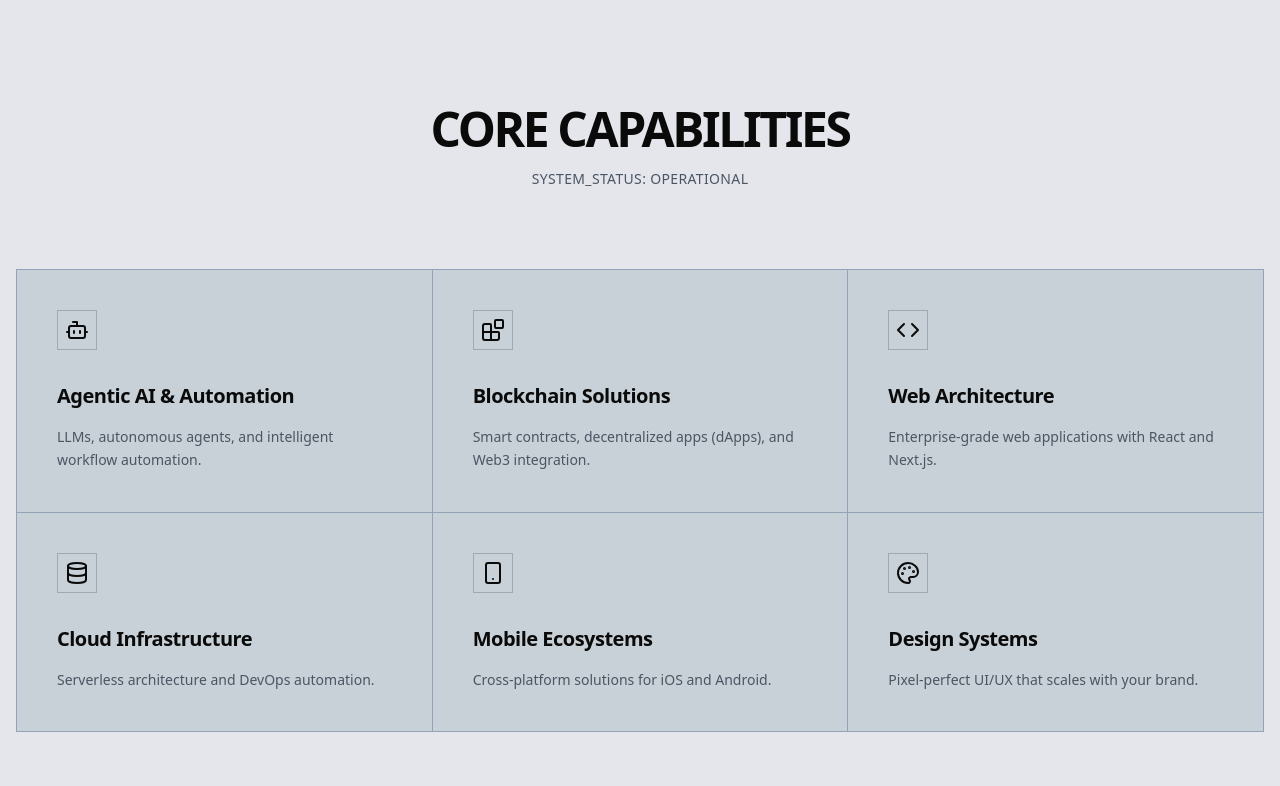
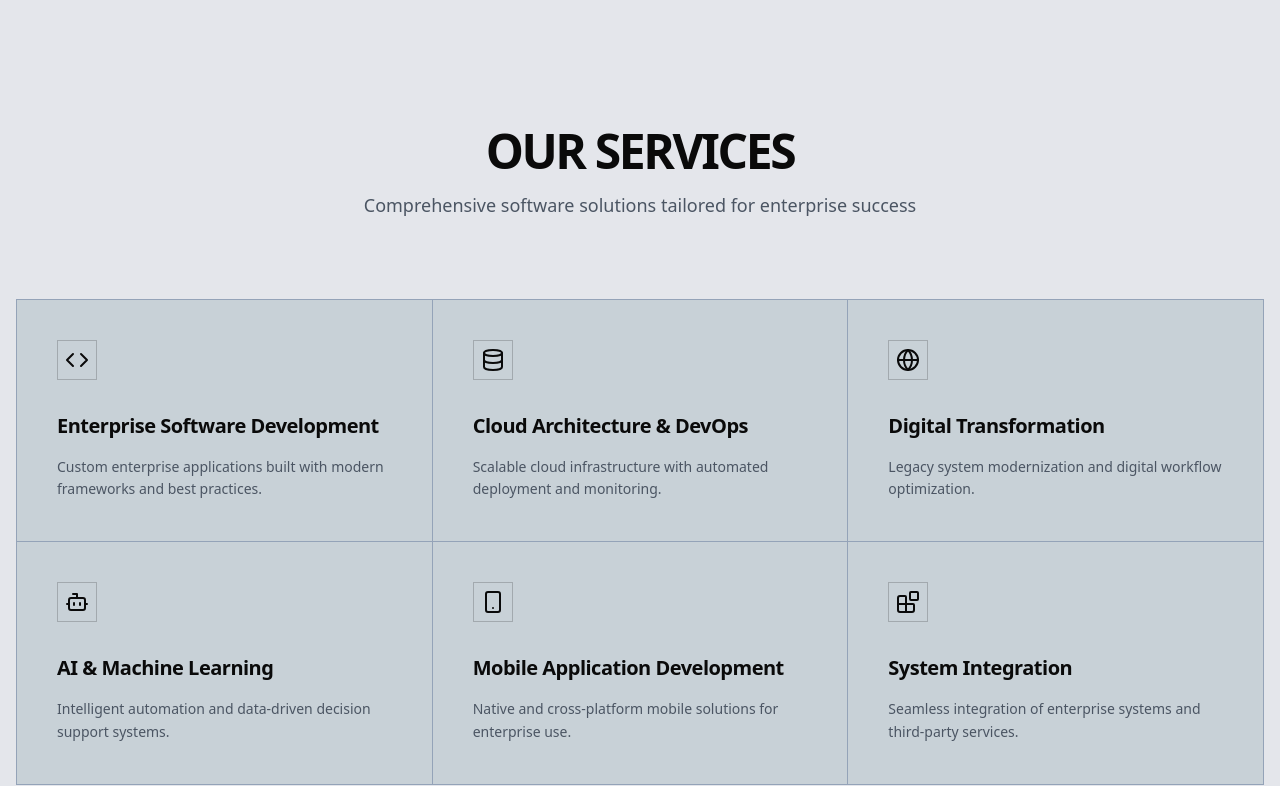
Before and after one commit to t9fiction/numeric-souls, a Next.js app: page / in a window 1280 px wide. Shown: the part 824-1610 px from the top of the page. Built offline with nearby package versions, Linux system fonts and the light colour scheme.

Commit message:
added some changes

```diff
--- a/src/components/sections/About.tsx
+++ b/src/components/sections/About.tsx
@@ -42,9 +42,9 @@ const About = () => {
                   <Users size={20} />
                 </div>
                 <div>
-                  <h4 className="font-bold text-foreground mb-1">Human-Centric Tech</h4>
+                  <h4 className="font-bold text-foreground mb-1">Enterprise Excellence</h4>
                   <p className="text-xs text-muted-foreground leading-relaxed">
-                    We believe in building software that doesn&apos;t just work—it evolves. Our philosophy is rooted in precision engineering and user-centric design.
+                    We deliver robust, scalable solutions that meet the highest standards of enterprise software development and security compliance.
                   </p>
                 </div>
               </div>
@@ -59,16 +59,16 @@ const About = () => {
             transition={{ duration: 0.6 }}
             className="order-1 lg:order-2"
           >
-            <span className="text-primary font-semibold text-sm uppercase tracking-widest">Who We Are</span>
+            <span className="text-primary font-semibold text-sm uppercase tracking-widest">Our Company</span>
             <h2 className="text-3xl md:text-4xl lg:text-5xl font-bold mt-3 mb-6 text-foreground tracking-tight">
-              Innovators by Nature. <br /> Builders by Trade.
+              Trusted Technology Partner. <br /> Proven Results.
             </h2>
             <p className="text-muted-foreground text-lg mb-6 leading-relaxed">
-              Numeric Shift was founded on a simple premise: Enterprise software doesn't have to be boring. We bridge the gap between heavy-duty engineering and intuitive, human experience.
+              Numeric Shift delivers enterprise-grade software solutions with a focus on scalability, security, and performance. Our team of senior engineers and architects brings decades of experience in building mission-critical systems for global organizations.
             </p>
 
             <ul className="space-y-4 mb-8">
-              {["Strategic Consulting", "Full-Cycle Development", "Long-Term Scalability"].map((item, i) => (
+              {["Enterprise Architecture & Consulting", "Custom Software Development", "Digital Transformation Solutions"].map((item, i) => (
                 <li key={i} className="flex items-center gap-3 text-foreground font-medium">
                   <CheckCircle2 className="text-primary w-5 h-5" />
                   {item}
--- a/src/components/sections/Contact.tsx
+++ b/src/components/sections/Contact.tsx
@@ -18,10 +18,10 @@ const Contact = () => {
             transition={{ duration: 0.5 }}
             className="lg:w-1/2"
           >
-            <span className="text-muted-foreground font-mono text-xs uppercase tracking-widest">TRANSMISSION</span>
-            <h2 className="text-3xl md:text-5xl font-bold mt-2 mb-6 text-foreground tracking-tighter">INITIATE CONTACT</h2>
+            <span className="text-muted-foreground font-mono text-xs uppercase tracking-widest">Get In Touch</span>
+            <h2 className="text-3xl md:text-5xl font-bold mt-2 mb-6 text-foreground tracking-tighter">Start Your Project</h2>
             <p className="text-muted-foreground text-lg mb-8 leading-relaxed">
-              Ready to deploy your next project? Establish a connection with our engineering team.
+              Ready to transform your business with enterprise software solutions? Contact our team to discuss your project requirements.
             </p>
 
             <div className="space-y-8">
@@ -50,8 +50,8 @@ const Contact = () => {
                   <MapPin size={20} />
                 </div>
                 <div>
-                  <h4 className="font-bold text-foreground uppercase tracking-wide text-sm">HQ</h4>
-                  <p className="text-muted-foreground font-mono text-sm">100 Innovation Dr, Tech City</p>
+                  <h4 className="font-bold text-foreground uppercase tracking-wide text-sm">Office</h4>
+                  <p className="text-muted-foreground font-mono text-sm">123 Business District, Suite 400</p>
                 </div>
               </div>
             </div>
@@ -73,7 +73,7 @@ const Contact = () => {
                       id="name"
                       type="text"
                       className="w-full h-12 px-4 rounded-none border border-input bg-background focus:outline-none focus:border-primary focus:ring-1 focus:ring-primary transition-all placeholder:text-muted-foreground/50"
-                      placeholder="ENTER NAME"
+                      placeholder="Your Name"
                     />
                   </div>
                   <div className="space-y-2">
@@ -82,7 +82,7 @@ const Contact = () => {
                       id="email"
                       type="email"
                       className="w-full h-12 px-4 rounded-none border border-input bg-background focus:outline-none focus:border-primary focus:ring-1 focus:ring-primary transition-all placeholder:text-muted-foreground/50"
-                      placeholder="ENTER EMAIL"
+                      placeholder="Your Email"
                     />
                   </div>
                 </div>
@@ -93,7 +93,7 @@ const Contact = () => {
                     id="subject"
                     type="text"
                     className="w-full h-12 px-4 rounded-none border border-input bg-background focus:outline-none focus:border-primary focus:ring-1 focus:ring-primary transition-all placeholder:text-muted-foreground/50"
-                    placeholder="INQUIRY TYPE"
+                    placeholder="Project Subject"
                   />
                 </div>
 
@@ -103,12 +103,12 @@ const Contact = () => {
                     id="message"
                     rows={4}
                     className="w-full p-4 rounded-none border border-input bg-background focus:outline-none focus:border-primary focus:ring-1 focus:ring-primary transition-all resize-none placeholder:text-muted-foreground/50"
-                    placeholder="TRANSMIT MESSAGE..."
+                    placeholder="Tell us about your project requirements..."
                   />
                 </div>
 
                 <Button size="lg" className="w-full gap-2 h-14 text-base font-bold bg-foreground text-background hover:bg-foreground/90">
-                  TRANSMIT <Send size={18} />
+                  Send Message <Send size={18} />
                 </Button>
               </form>
             </div>
--- a/src/components/sections/Hero.tsx
+++ b/src/components/sections/Hero.tsx
@@ -27,7 +27,7 @@ const Hero = () => {
           className="inline-flex items-center gap-2 px-3 py-1 mb-8 text-xs font-mono font-medium tracking-widest uppercase border border-border text-muted-foreground bg-background"
         >
           <span className="w-1.5 h-1.5 bg-primary animate-pulse" />
-          System Construct V3.0
+          Enterprise Solutions
         </motion.div>
 
         <motion.h1
@@ -36,7 +36,7 @@ const Hero = () => {
           transition={{ duration: 0.8, ease: "circOut" }}
           className="max-w-4xl mx-auto mb-6 text-6xl font-bold tracking-tighter md:text-8xl lg:text-9xl text-foreground"
         >
-          Your Vision<br />ENGINEERED
+          Enterprise Software<br />EXCELLENCE
         </motion.h1>
 
         <motion.p
@@ -45,7 +45,7 @@ const Hero = () => {
           transition={{ duration: 0.5, delay: 0.2 }}
           className="max-w-xl mx-auto mb-10 text-lg leading-relaxed text-muted-foreground md:text-xl"
         >
-          We build digital infrastructure for the world&apos;s most demanding enterprises. Absolute clarity. Zero compromise.
+          Delivering mission-critical software solutions for Fortune 500 companies and emerging enterprises. Precision engineering meets business excellence.
         </motion.p>
 
         <motion.div
@@ -55,10 +55,10 @@ const Hero = () => {
           className="flex flex-col items-center justify-center gap-0 sm:flex-row"
         >
           <Button size="lg" className="h-14 px-10 text-base font-semibold transition-all rounded-none bg-primary text-primary-foreground hover:opacity-90">
-            Initialize <Terminal className="w-4 h-4 ml-2" />
+            Start Project <Terminal className="w-4 h-4 ml-2" />
           </Button>
           <Button size="lg" variant="outline" className="h-14 px-10 text-base transition-all border border-l-0 border-input rounded-none bg-background hover:bg-accent text-foreground">
-            Access Data <ChevronRight className="w-4 h-4 ml-2" />
+            View Portfolio <ChevronRight className="w-4 h-4 ml-2" />
           </Button>
         </motion.div>
       </div>
--- a/src/components/sections/Services.tsx
+++ b/src/components/sections/Services.tsx
@@ -7,34 +7,34 @@ import { cn } from "@/lib/utils";
 
 const services = [
   {
-    title: "Agentic AI & Automation",
-    description: "LLMs, autonomous agents, and intelligent workflow automation.",
+    title: "Enterprise Software Development",
+    description: "Custom enterprise applications built with modern frameworks and best practices.",
+    icon: <Code size={24} />,
+  },
+  {
+    title: "Cloud Architecture & DevOps",
+    description: "Scalable cloud infrastructure with automated deployment and monitoring.",
+    icon: <Database size={24} />,
+  },
+  {
+    title: "Digital Transformation",
+    description: "Legacy system modernization and digital workflow optimization.",
+    icon: <Globe size={24} />,
+  },
+  {
+    title: "AI & Machine Learning",
+    description: "Intelligent automation and data-driven decision support systems.",
     icon: <Bot size={24} />,
   },
   {
-    title: "Blockchain Solutions",
-    description: "Smart contracts, decentralized apps (dApps), and Web3 integration.",
-    icon: <Blocks size={24} />,
-  },
-  {
-    title: "Web Architecture",
-    description: "Enterprise-grade web applications with React and Next.js.",
-    icon: <Code size={24} />,
-  },
-  {
-    title: "Cloud Infrastructure",
-    description: "Serverless architecture and DevOps automation.",
-    icon: <Database size={24} />,
-  },
-  {
-    title: "Mobile Ecosystems",
-    description: "Cross-platform solutions for iOS and Android.",
+    title: "Mobile Application Development",
+    description: "Native and cross-platform mobile solutions for enterprise use.",
     icon: <Smartphone size={24} />,
   },
   {
-    title: "Design Systems",
-    description: "Pixel-perfect UI/UX that scales with your brand.",
-    icon: <Palette size={24} />,
+    title: "System Integration",
+    description: "Seamless integration of enterprise systems and third-party services.",
+    icon: <Blocks size={24} />,
   },
 ];
 
@@ -45,9 +45,9 @@ const Services = () => {
 
       <div className="container mx-auto px-4 relative z-10">
         <div className="text-center mb-20">
-          <h2 className="text-3xl md:text-5xl font-bold tracking-tighter mb-4 text-foreground">CORE CAPABILITIES</h2>
-          <p className="text-muted-foreground max-w-xl mx-auto font-mono text-sm tracking-wide">
-            SYSTEM_STATUS: OPERATIONAL
+          <h2 className="text-3xl md:text-5xl font-bold tracking-tighter mb-4 text-foreground">OUR SERVICES</h2>
+          <p className="text-muted-foreground max-w-xl mx-auto text-lg">
+            Comprehensive software solutions tailored for enterprise success
           </p>
         </div>
 
```
Also changed, not shown: .amazonq/cli-todo-lists/1765722346534.json (added).
